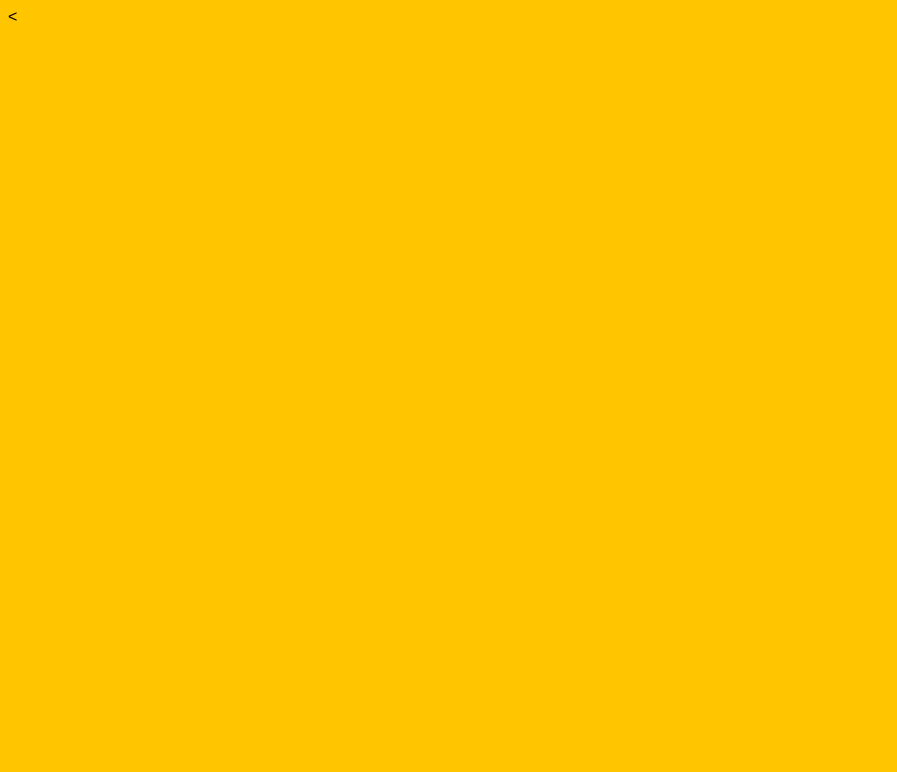
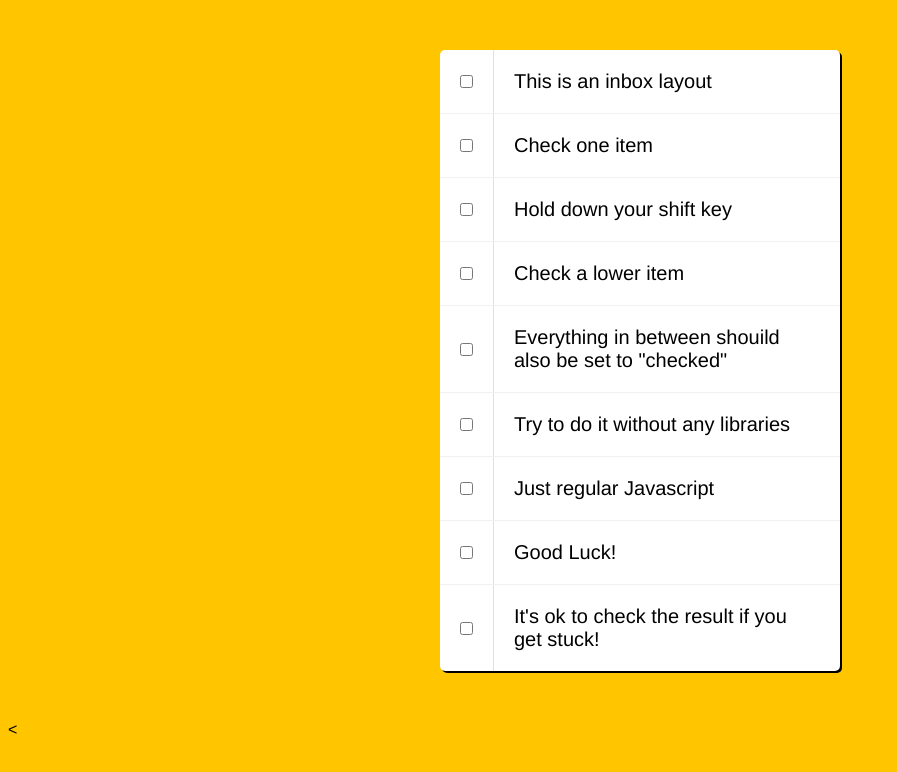
Before and after one commit to rstootalow/30-Days-Of-JavaScript, a plain HTML site: page shift-checkboxes/index.html in a window 1280 px wide. Shown: the whole page, without its empty margins (0-897 px from the left). Drawn offline with Linux system fonts and the light colour scheme.

Commit message:
Skeleton html coded but would like to a a clear rest button before this is considered complete.

```diff
--- a/shift-checkboxes/index.html
+++ b/shift-checkboxes/index.html
@@ -8,6 +8,44 @@
   </head>
   <body>
 
+    <div class="inbox">
+      <div class="item">
+        <input type="checkbox">
+        <p>This is an inbox layout</p>
+      </div>
+      <div class="item">
+        <input type="checkbox">
+        <p>Check one item</p>
+      </div>
+      <div class="item">
+        <input type="checkbox">
+        <p>Hold down your shift key</p>
+      </div>
+      <div class="item">
+        <input type="checkbox">
+        <p>Check a lower item</p>
+      </div>
+      <div class="item">
+        <input type="checkbox">
+        <p>Everything in between shouild also be set to "checked"</p>
+      </div>
+      <div class="item">
+        <input type="checkbox">
+        <p>Try to do it without any libraries</p>
+      </div>
+      <div class="item">
+        <input type="checkbox">
+        <p>Just regular Javascript</p>
+      </div>
+      <div class="item">
+        <input type="checkbox">
+        <p>Good Luck!</p>
+      </div>
+      <div class="item">
+        <input type="checkbox">
+        <p>It's ok to check the result if you get stuck!</p>
+      </div>
+    </div>
 
   <!-- Javascript Link -->
   <<script src="app.js"></script>
```
